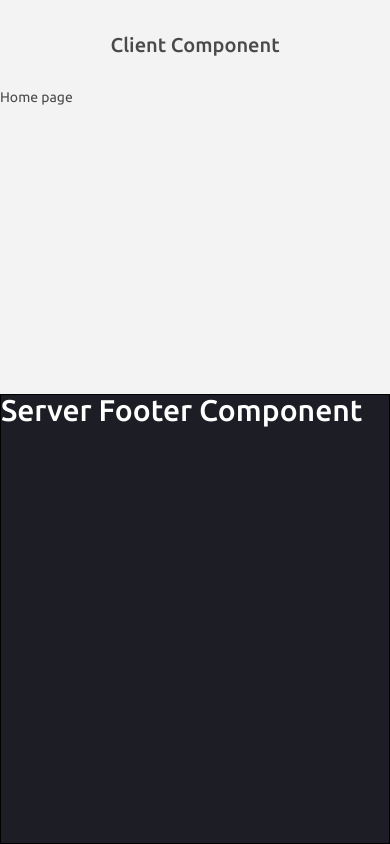
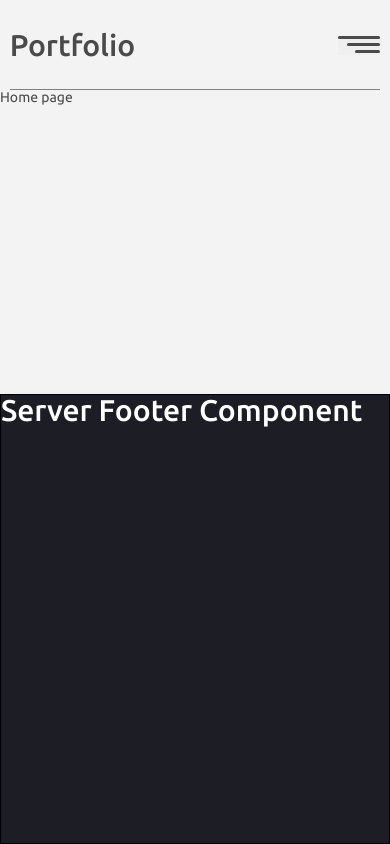
Before and after one commit to Ruslan-Gubin/portfolio, a Next.js app: page / in a window 390 px wide. Built offline with nearby package versions, Linux system fonts and the light colour scheme.

Commit message:
update menu

```diff
--- a/src/app/styles/globals.scss
+++ b/src/app/styles/globals.scss
@@ -9,6 +9,10 @@
   --bg-body-color: #f3f3f3;
   --max-with-container: 95vw;
   --with-container: 1280px;
+  --font-size-title: 32px;
+  --font-size-navigation: 16px;
+  --font-size-header-title: 30px;
+  --table-small: 670px;
   color-scheme: light;
 }
 
@@ -17,6 +21,7 @@ body {
   font-family: var(--Ubuntu);
   color: var(--gray-color-text);
   background-color: var(--bg-body-color);
+  user-select: none;
 
   &::-webkit-scrollbar {
     height: 8px;
--- /dev/null
+++ b/src/widgets/layout/layout-burger-menu/LayoutBurgerMenu.module.scss
@@ -0,0 +1,159 @@
+.burgerMenu {
+  display: none;
+  background-color: green;
+
+  @media (max-width: 670px) {
+    display: block;
+  }
+}
+
+.burgerMenuButton {
+  width: 42px;
+  height: 20px;
+  display: flex;
+  justify-content: space-around;
+  flex-direction: column;
+  align-items: flex-end;
+}
+
+.burgerMenuButtonLine {
+  height: 3px;
+  border-radius: 4px;
+  width: 100%;
+  background-color: var(--gray-color-text);
+}
+
+@media (max-width: 670px) {
+  .burgerMenu {
+    display: block;
+  }
+}
+
+.mobileMenu {
+  display: none;
+  @media (max-width: 670px) {
+    width: 100%;
+    height: 100vh;
+    background-color: var(--footer-bg-color);
+    color: var(--light-text-color);
+    position: fixed;
+    top: 0;
+    left: -100%;
+    display: flex;
+    align-items: center;
+
+    background-image: linear-gradient(
+      to right bottom,
+      #1c1d25,
+      #292a32,
+      #36373f,
+      #44454c
+    );
+  }
+}
+
+.closeButton {
+  width: 42px;
+  aspect-ratio: 1/1;
+  position: absolute;
+  right: 10px;
+  top: 20px;
+  background-color: transparent;
+}
+
+.closeButtonLine {
+  height: 3px;
+  width: 42px;
+  background-color: var(--light-text-color);
+  aspect-ratio: 1/1;
+  position: absolute;
+  top: 50%;
+  left: 50%;
+  transform: translate(-50%, -50%) rotate(45deg);
+  border-radius: 4px;
+}
+
+.closeButtonLineSecond {
+  transform: translate(-50%, -50%) rotate(-45deg);
+}
+
+.navList {
+  display: flex;
+  flex-direction: column;
+  row-gap: 50px;
+  padding-left: 15%;
+}
+
+.navListItem {
+  font-size: var(--font-size-header-title);
+  color: var(--light-text-color);
+  font-weight: 800;
+  position: relative;
+}
+
+.mobileMenuOpen {
+  animation: openMenu 0.4s ease-out 0s 1 normal forwards;
+  .closeButton {
+    scale: 0;
+    animation: closeButtonShow 0.4s ease-out 0.4s 1 normal forwards;
+  }
+  .navListItem {
+    left: -500px;
+    animation: navMenuItemShow 0.2s ease 0.3s 1 normal forwards;
+  }
+}
+.mobileMenuClose {
+  animation: closeMenu 0.4s ease-out 0s 1 normal forwards;
+  .closeButton {
+    opacity: 1;
+    scale: 1;
+    animation: closeButtonHidden 0.2s ease-out 0s 1 normal forwards;
+  }
+}
+
+@keyframes openMenu {
+  0% {
+    left: -100%;
+  }
+  100% {
+    left: 0;
+  }
+}
+
+@keyframes closeMenu {
+  0% {
+    left: 0;
+  }
+  100% {
+    left: -100%;
+  }
+}
+
+@keyframes closeButtonHidden {
+  0% {
+    opacity: 1;
+  }
+  100% {
+    opacity: 0;
+  }
+}
+
+@keyframes closeButtonShow {
+  0% {
+    opacity: 0;
+    scale: 0;
+  }
+  100% {
+    opacity: 1;
+    scale: 1;
+  }
+}
+
+@keyframes navMenuItemShow {
+  0% {
+    left: -500px;
+  }
+  100% {
+    left: 0;
+  }
+}
--- /dev/null
+++ b/src/widgets/layout/layout-burger-menu/LayoutBurgerMenu.tsx
@@ -0,0 +1,65 @@
+"use client";
+import { useRef, useState } from "react";
+import styles from "./LayoutBurgerMenu.module.scss";
+
+type Props = {
+  navList: string[];
+};
+
+const LayoutBurgerMenu = ({ navList }: Props) => {
+  const [isOpen, setIsOpen] = useState<boolean>(true);
+  const menuRef = useRef<HTMLDivElement | null>(null);
+
+  const handleToggleMenu = () => {
+    if (!menuRef.current) return;
+
+    menuRef.current.classList.add(
+      isOpen ? styles.mobileMenuOpen : styles.mobileMenuClose,
+    );
+    menuRef.current.classList.remove(
+      isOpen ? styles.mobileMenuClose : styles.mobileMenuOpen,
+    );
+    setIsOpen((prev) => !prev);
+  };
+  console.log(navList);
+
+  return (
+    <>
+      <div className={styles.burgerMenu}>
+        <button onClick={handleToggleMenu} className={styles.burgerMenuButton}>
+          <div className={styles.burgerMenuButtonLine}></div>
+          <div
+            style={{ maxWidth: "80%" }}
+            className={styles.burgerMenuButtonLine}
+          ></div>
+          <div
+            style={{ maxWidth: "60%" }}
+            className={styles.burgerMenuButtonLine}
+          ></div>
+        </button>
+      </div>
+
+      <div ref={menuRef} className={styles.mobileMenu}>
+        <button onClick={handleToggleMenu} className={styles.closeButton}>
+          <div className={styles.closeButtonLine}></div>
+          <div
+            className={`${styles.closeButtonLine} ${styles.closeButtonLineSecond}`}
+          ></div>
+        </button>
+        <ul className={styles.navList}>
+          {navList.map((item, index) => (
+            <li
+              style={{ animationDuration: `${(index + 1) * 0.2}s` }}
+              key={item}
+              className={styles.navListItem}
+            >
+              {item}
+            </li>
+          ))}
+        </ul>
+      </div>
+    </>
+  );
+};
+
+export { LayoutBurgerMenu };
--- a/src/widgets/layout/layout-header-navigate/LayoutHeaderNavigate.module.scss
+++ b/src/widgets/layout/layout-header-navigate/LayoutHeaderNavigate.module.scss
@@ -1,12 +1,17 @@
 .headerNavigate {
-  height: 30px;
-  width: 100px;
-
-  color: red;
-  font-size: 50px;
+  @media (max-width: 670px) {
+    display: none;
+  }
 }
 
-.headerNavigateTitle {
-  color: red;
-  font-size: 20px;
+.headerNavList {
+  display: flex;
+  column-gap: 30px;
 }
+
+.headerNavItem {
+  font-size: var(--font-size-navigation);
+  cursor: pointer;
+  text-transform: uppercase;
+  font-weight: 500;
+}
--- a/src/widgets/layout/layout-header-navigate/LayoutHeaderNavigate.tsx
+++ b/src/widgets/layout/layout-header-navigate/LayoutHeaderNavigate.tsx
@@ -1,9 +1,19 @@
 import styles from "./LayoutHeaderNavigate.module.scss";
 
-const LayoutHeaderNavigate = () => {
+type Props = {
+  navList: string[];
+};
+
+const LayoutHeaderNavigate = ({ navList }: Props) => {
   return (
     <nav className={styles.headerNavigate}>
-      <h1 className={styles.headerLeftSideTitle}>Server Navigate</h1>
+      <ul className={styles.headerNavList}>
+        {navList.map((item) => (
+          <li key={item} className={styles.headerNavItem}>
+            {item}
+          </li>
+        ))}
+      </ul>
     </nav>
   );
 };
--- a/src/widgets/layout/layout-header/LayoutHeader.module.scss
+++ b/src/widgets/layout/layout-header/LayoutHeader.module.scss
@@ -7,9 +7,12 @@
   max-width: var(--max-with-container);
   width: var(--with-container);
   display: flex;
+  justify-content: space-between;
   margin: 0 auto;
+  border-bottom: 1px solid gray;
 }
 
-.headerLeftSideTitle {
-  font-size: 20px;
+.headerSectionTitle {
+  font-size: var(--font-size-header-title);
+  font-weight: 500;
 }
--- a/src/widgets/layout/layout-header/LayoutHeader.tsx
+++ b/src/widgets/layout/layout-header/LayoutHeader.tsx
@@ -1,9 +1,15 @@
 import styles from "./LayoutHeader.module.scss";
+import { LayoutHeaderNavigate } from "../layout-header-navigate/LayoutHeaderNavigate";
+import { LayoutBurgerMenu } from "../layout-burger-menu/LayoutBurgerMenu";
+
+const navList = ["About", "Technologies", "Projects", "Contact"];
 
 const LayoutHeader = () => {
   return (
     <header className={styles.headerSection}>
-      <h1 className={styles.headerLeftSideTitle}>Client Component</h1>
+      <h1 className={styles.headerSectionTitle}>Portfolio</h1>
+      <LayoutHeaderNavigate navList={navList} />
+      <LayoutBurgerMenu navList={navList} />
     </header>
   );
 };
```
